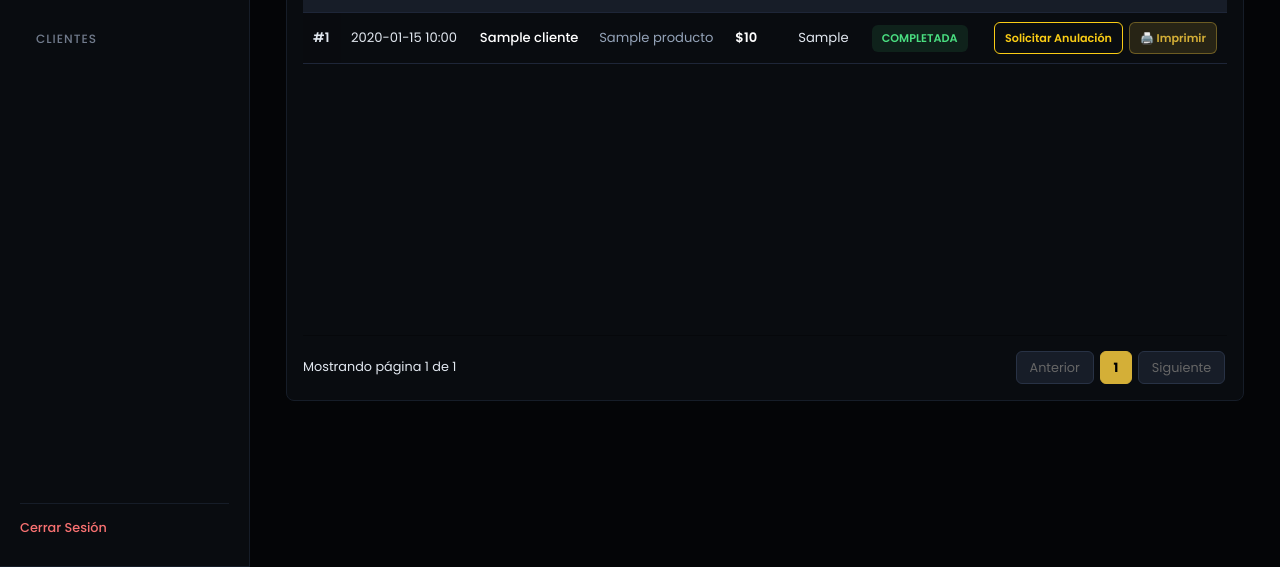
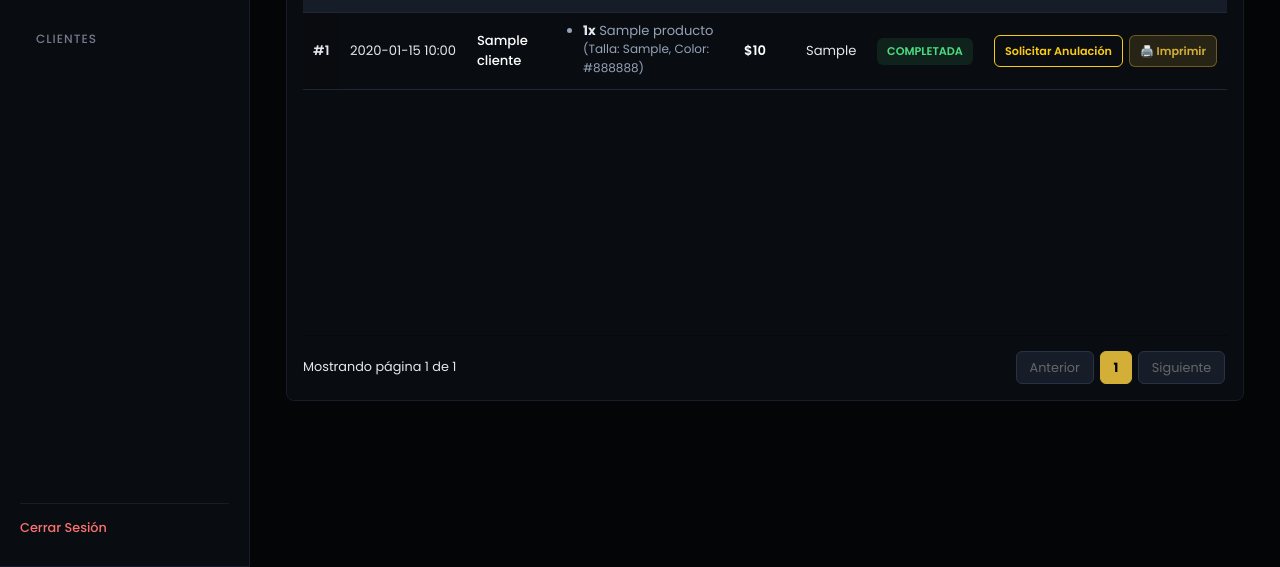
Before and after one commit to giovaniiandres2016-dv/vc-admin, a FastAPI app: page /ventas in a window 1280 px wide. Shown: the part 233-800 px from the top of the page. Run offline with FastAPI, Linux system fonts and the light colour scheme; the visitor is signed in with stand-in values (Sample User, id 1); tables that the repository leaves empty hold one stand-in row (values such as "Sample post"); some libraries are stand-ins or nearby versions.

Commit message:
Mejorar la visualización de productos, tallas y colores en la tabla de ventas

```diff
--- a/templates/ventas.html
+++ b/templates/ventas.html
@@ -84,9 +84,21 @@
                 <td style="padding: 12px 14px; font-weight: 600;">#{{ v.id }}</td>
                 <td style="padding: 12px 14px; white-space: nowrap;">{{ v.fecha_venta.strftime('%Y-%m-%d %H:%M') }}</td>
                 <td style="padding: 12px 14px; font-weight: 500; color: #FFFFFF;">{{ v.cliente.nombre if v.cliente else 'Cliente General' }}</td>
-                <td style="padding: 12px 14px; color: #94A3B8; max-width: 200px;">
+                <td style="padding: 12px 14px; color: #94A3B8; max-width: 250px; line-height: 1.4;">
                     {% if v.detalles %}
-                        {{ v.detalles | map(attribute='producto.nombre') | join(', ') }}
+                        <ul style="margin: 0; padding-left: 15px; list-style-type: disc;">
+                            {% for d in v.detalles %}
+                            <li style="margin-bottom: 3px;">
+                                <strong style="color: #E2E8F0;">{{ d.cantidad }}x</strong>
+                                {{ d.producto.nombre if d.producto else 'Producto' }}
+                                {% if d.producto and (d.producto.talla or d.producto.color) %}
+                                    <span style="font-size: 0.75rem; color: #94A3B8;">
+                                        ({% if d.producto.talla %}Talla: {{ d.producto.talla }}{% endif %}{% if d.producto.talla and d.producto.color %}, {% endif %}{% if d.producto.color %}Color: {{ d.producto.color }}{% endif %})
+                                    </span>
+                                {% endif %}
+                            </li>
+                            {% endfor %}
+                        </ul>
                     {% else %}
                         {{ v.productos_texto if v.productos_texto else 'N/A' }}
                     {% endif %}
```
